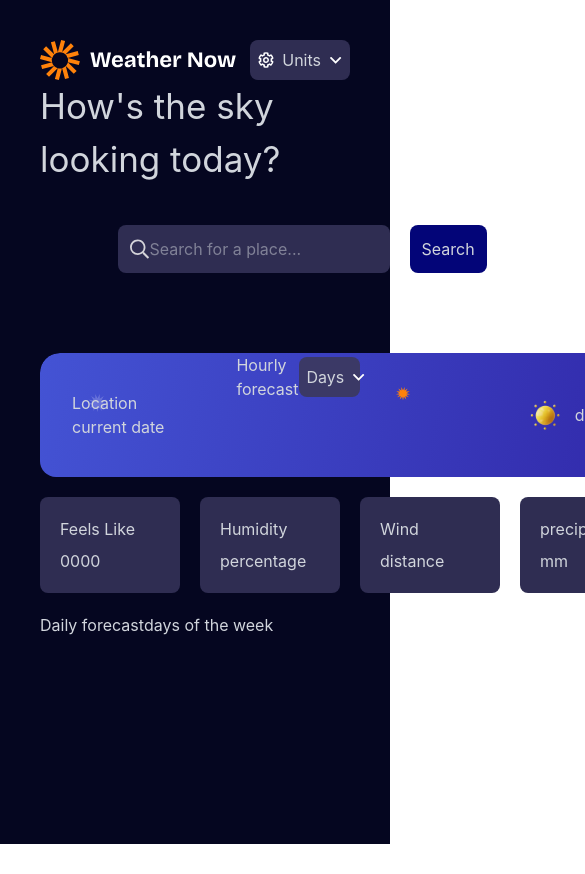
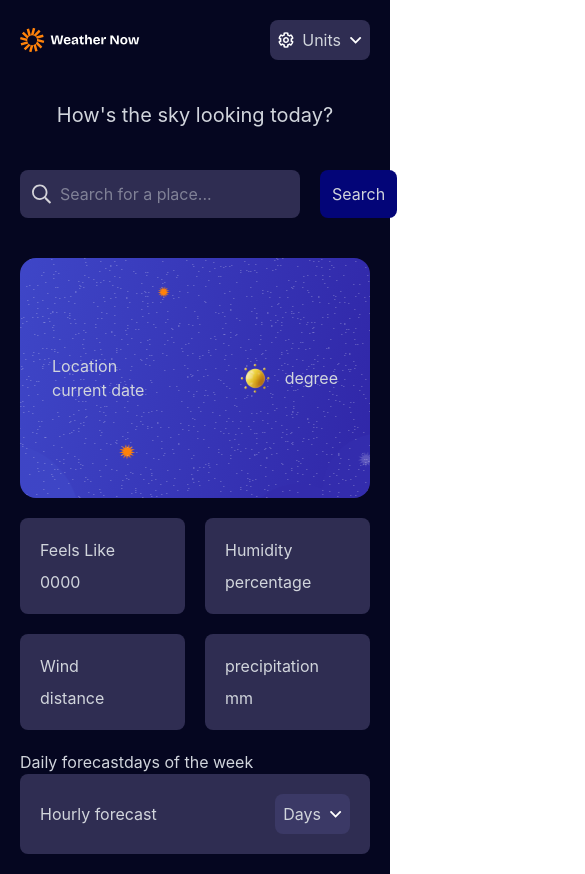
Before and after one commit to DanielApple05/weather-App, a React (Vite) app in the folder weather-app-frontend/: page / in a window 390 px wide. Shown: the top 874 px of the page, 585 px wide, since content can reach past the window. Before the commit the page ends 844 px from the top, so only its background shows below. Built offline with nearby package versions, Linux system fonts and the light colour scheme.

Commit message:
Refactor Weather component layout for improved responsiveness and styling consistency

```diff
--- a/weather-app-frontend/src/components/Weather.jsx
+++ b/weather-app-frontend/src/components/Weather.jsx
@@ -1,15 +1,11 @@
 import React from 'react';
-// import Logo from '/logo.svg'
-
 
 const Weather = () => {
   return (
     <div>
-      <div className=' bg-[#050620] h-screen text-gray-300 p-10 '>
+      <div className=' bg-[#050620] text-gray-300 xl:p-10 p-5 min-h-screen '>
         <div className='flex justify-between '>
-          <div>
-            <img src='/images/logo.svg' alt="" />
-          </div>
+          <img src='/images/logo.svg' alt="" className='xl:w-40 w-30' />
           <div className='flex items-center justify-center bg-[#2F2D52] p-2 rounded-lg gap-2'>
             <img src="/images/icon-units.svg" alt="" />
             <p>
@@ -18,14 +14,14 @@ const Weather = () => {
             <img src="/images/icon-dropdown.svg" alt="" />
           </div>
         </div>
-        <div className='flex flex-col items-center justify-center gap-10'>
-          <h1 className='text-[35px]'>
+        <div className='flex flex-col items-center justify-center gap-10 xl:mt-0 mt-10'>
+          <h1 className='xl:text-[35px] text-[20px]'>
             How's the sky looking today?
           </h1>
-          <div className='flex gap-5 w-6/12 '>
-            <div className='flex bg-[#2F2D52] items-center p-3 rounded-lg flex-1 '>
-              <img src="/images/icon-search.svg" alt="" className='w-5' />
-              <input type="text" className='outline-none' placeholder='Search for a place...' />
+          <div className='flex gap-5 xl:w-6/12 w-full '>
+            <div className='flex bg-[#2F2D52] items-center p-3 rounded-lg flex-1  '>
+              <img src="/images/icon-search.svg" alt="" className='w-5 ' />
+              <input type="text" className='outline-none pl-2' placeholder='Search for a place...' />
             </div>
             <div>
               <p className='p-3 bg-[#030578] rounded-lg'>
@@ -34,9 +30,9 @@ const Weather = () => {
             </div>
           </div>
         </div>
-        <div className='flex mt-20 justify-between '>
-          <div className='w-7/12 grid gap-5 '>
-            <div className='flex justify-between items-center p-8 rounded-2xl bg-cover h-full bg-no-repeat' style={{ background: 'url(/images/bg-today-large.svg)'}} >
+        <div className='xl:flex flex-col mt-10 justify-between gap-5  '>
+          <div className=' gap-5 flex flex-col xl:w-7/12 w-full flex-1 '>
+            <div className='flex justify-between items-center p-8 rounded-2xl min-h-60 bg-cover bg-no-repeat bg-center bg-[url(/images/bg-today-large.svg)]'>
               <div className=''>
                 <p>Location</p>
                 <p>current date</p>
@@ -46,20 +42,20 @@ const Weather = () => {
                 <p>degree</p>
               </div>
             </div>
-            <div className='flex gap-5'>
-              <div className='grid bg-[#2F2D52] w-35 p-5 rounded-lg gap-2 '>
+            <div className='xl:flex grid grid-cols-2 justify-between gap-5'>
+              <div className='grid bg-[#2F2D52] w-full p-5 rounded-lg gap-2 '>
                 <span> Feels Like</span>
                 <span>0000</span>
               </div>
-              <div className='grid bg-[#2F2D52] w-35 p-5 rounded-lg gap-2'>
+              <div className='grid bg-[#2F2D52] w-full p-5 rounded-lg gap-2'>
                 <span> Humidity</span>
                 <span>percentage</span>
               </div>
-              <div className='grid bg-[#2F2D52] w-35 p-5 rounded-lg gap-2 '>
+              <div className='grid bg-[#2F2D52] w-full p-5 rounded-lg gap-2 '>
                 <span> Wind</span>
                 <span>distance</span>
               </div>
-              <div className='grid bg-[#2F2D52] w-35 p-5 rounded-lg gap-2 '>
+              <div className='grid bg-[#2F2D52] w-full p-5 rounded-lg gap-2 '>
                 <span> precipitation</span>
                 <span>mm</span>
               </div>
@@ -67,18 +63,19 @@ const Weather = () => {
             <div className='flex'>
               <p>Daily forecast</p>
               <div>
-              days of the week
+                days of the week
               </div>
             </div>
           </div>
-          <div className='w-4/12 flex flex-col items-center'>
-            <div className='flex items-center'>
-              <p>Hourly forecast</p>
-              <div className='flex p-2 items-center bg-[#3B3966] gap-2 rounded-lg'>
+          <div className='xl:w-4/12 w-full flex flex-col bg-[#2F2D52] rounded-lg'>
+            <div className='flex justify-between p-5 items-center '>
+              <p className='text-start'>Hourly forecast</p>
+              <div className='flex p-2 items-center bg-[#3B3966] rounded-lg gap-2'>
                 <p>Days</p>
                 <img src="/images/icon-dropdown.svg" alt="" />
               </div>
             </div>
+
           </div>
         </div>
       </div>
```
